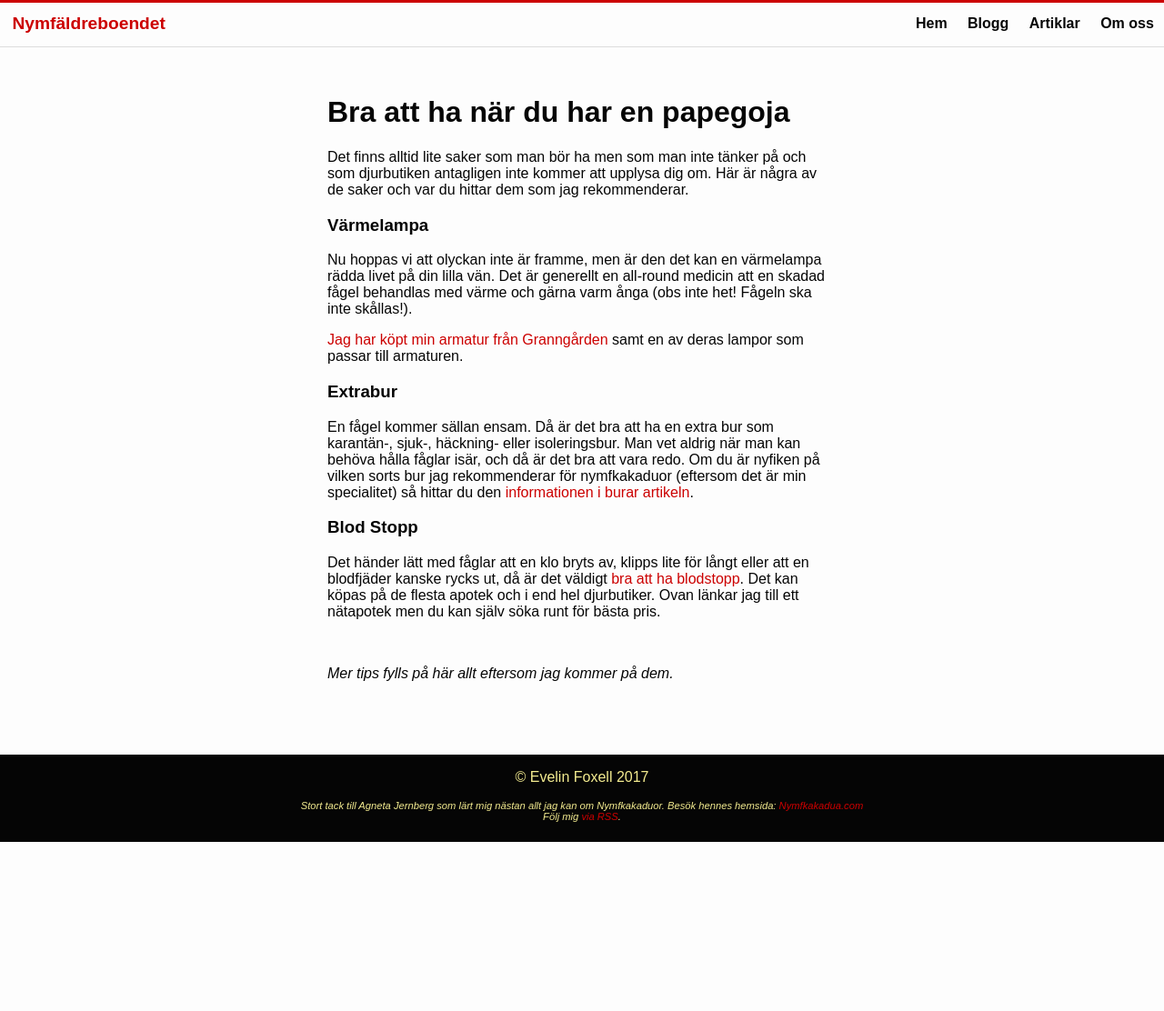
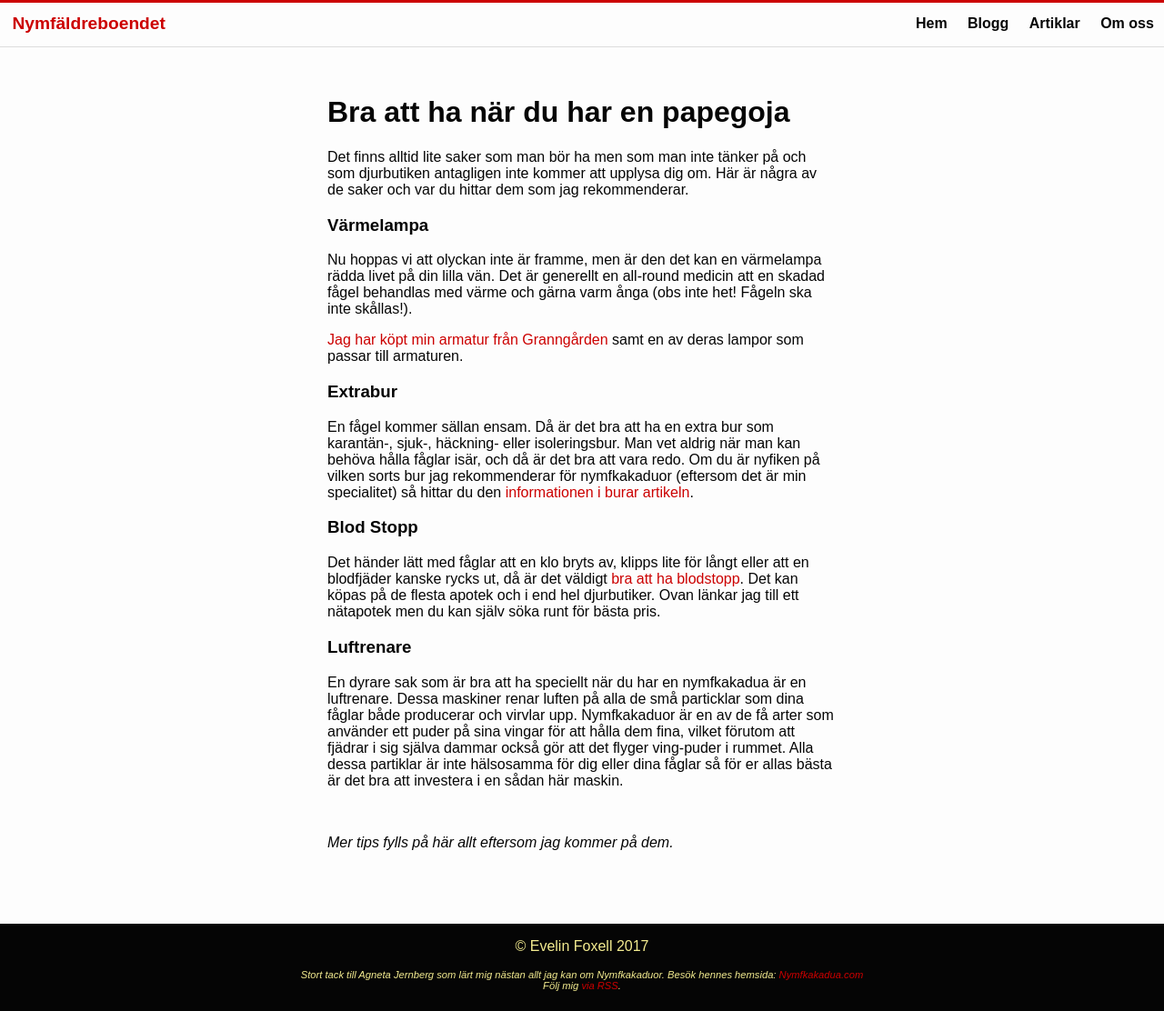
Before and after one commit to EvelinFoxell/lyrics, a Jekyll site: the page built from _articles/bra_att_ha.html, in a window 1280 px wide. Shown: the whole page at 91% size. Built offline with Jekyll 4.4.1, drawn with Linux system fonts in a browser that asks for light colours; before the commit the page ends 926 px from its top, so only the background shows below that.

Commit message:
Update Bra att ha article with air cleaner.

```diff
--- a/_articles/bra_att_ha.html
+++ b/_articles/bra_att_ha.html
@@ -20,6 +20,9 @@ description: En lista på några saker som man kanske inte nämner men som är b
 
 	<h3><a name="blodstopp" class="anchor">Blod Stopp</a></h3>
 	<p>Det händer lätt med fåglar att en klo bryts av, klipps lite för långt eller att en blodfjäder kanske rycks ut, då är det väldigt <a href="https://www.apotea.se/blodstopp" target="_blank">bra att ha blodstopp</a>. Det kan köpas på de flesta apotek och i end hel djurbutiker. Ovan länkar jag till ett nätapotek men du kan själv söka runt för bästa pris.</p>
+
+	<h3><a name="luftrenare" class="anchor">Luftrenare</a></h3>
+	<p>En dyrare sak som är bra att ha speciellt när du har en nymfkakadua är en luftrenare. Dessa maskiner renar luften på alla de små particklar som dina fåglar både producerar och virvlar upp. Nymfkakaduor är en av de få arter som använder ett puder på sina vingar för att hålla dem fina, vilket förutom att fjädrar i sig själva dammar också gör att det flyger ving-puder i rummet. Alla dessa partiklar är inte hälsosamma för dig eller dina fåglar så för er allas bästa är det bra att investera i en sådan här maskin.</p>
 	<br />
 	<p><em>Mer tips fylls på här allt eftersom jag kommer på dem.</em></p>
 </div>
```
